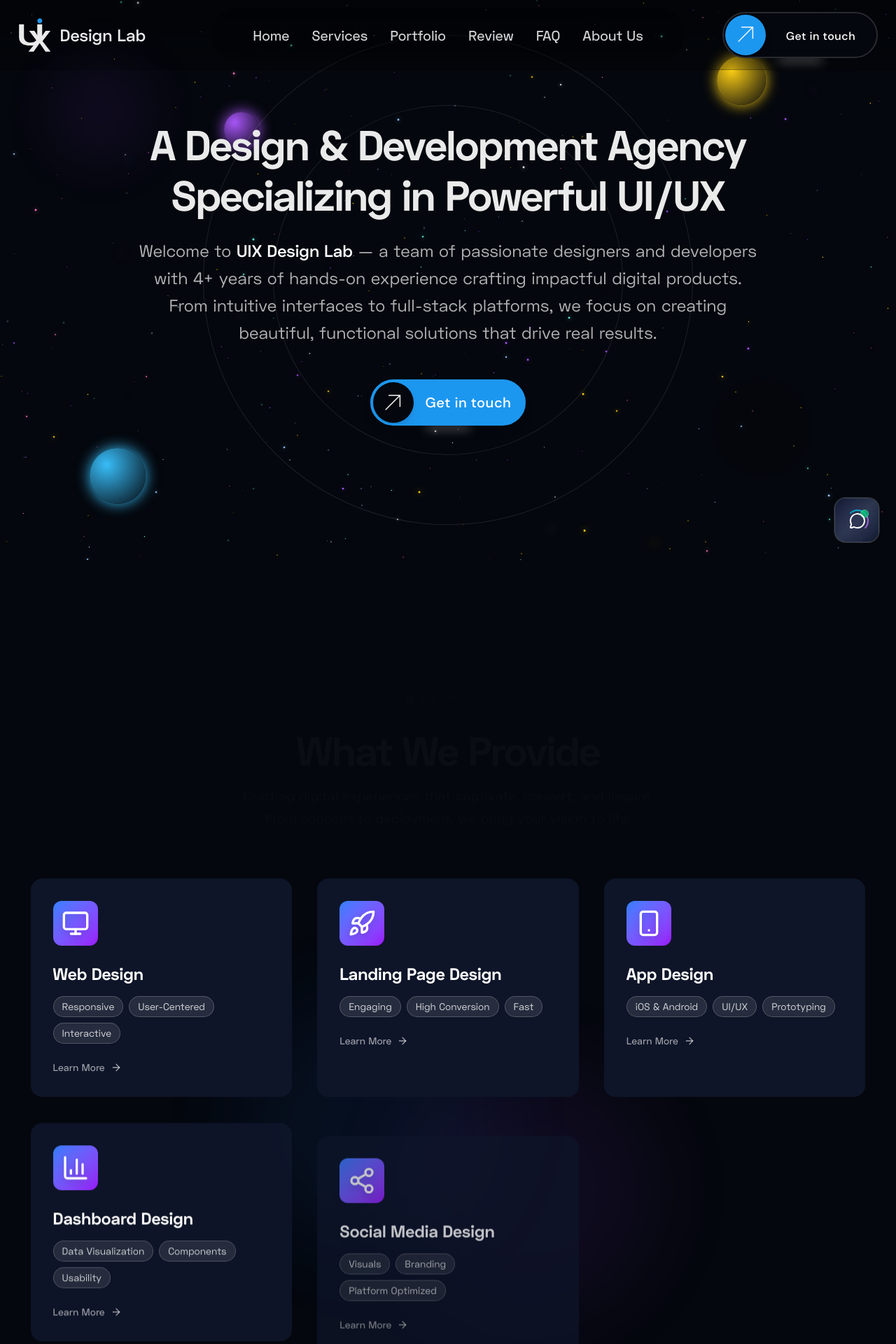
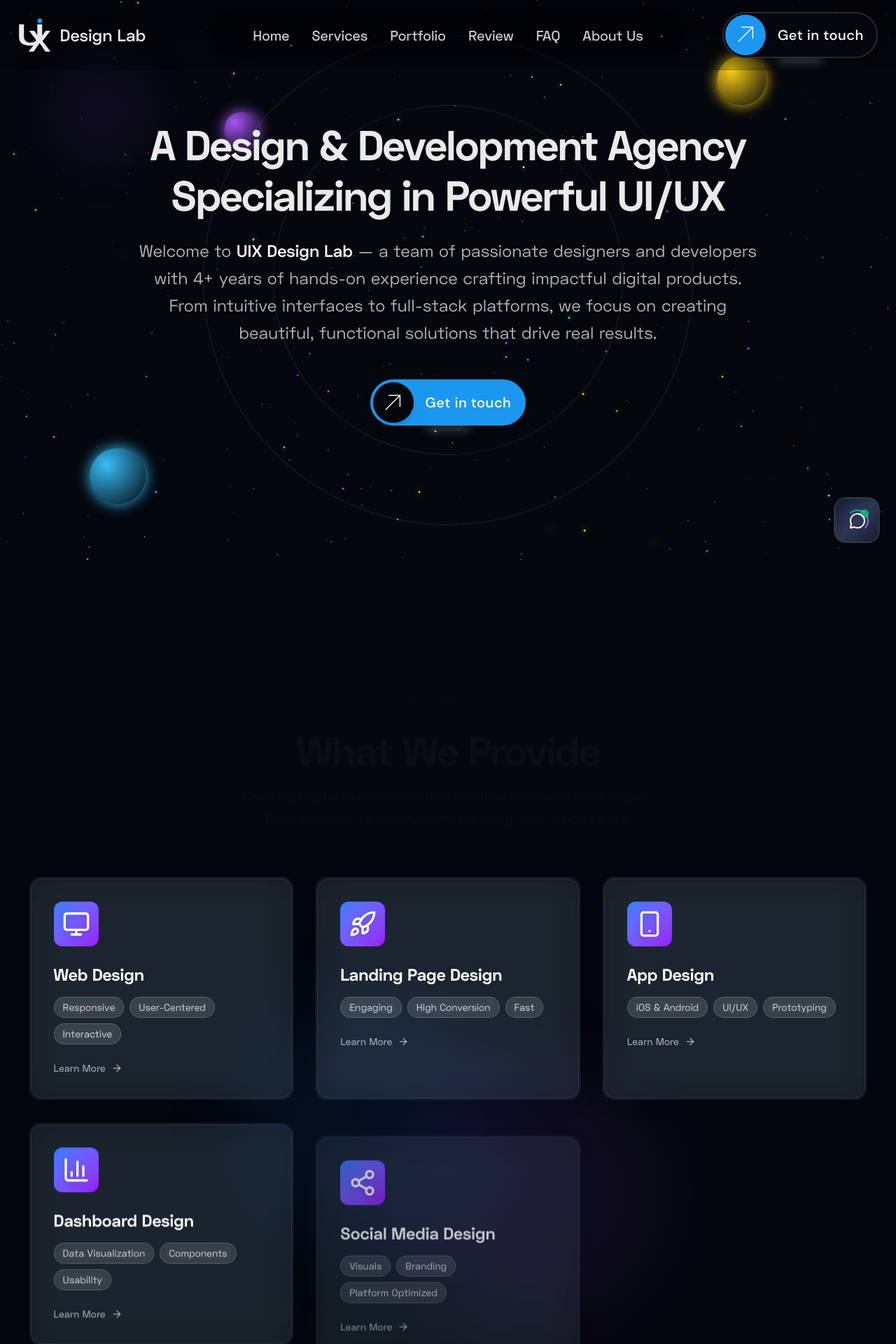
Before and after one commit to Levi9111/UIX-Design-Lab, a Next.js app: page / in a window 1280 px wide. Shown: the top 1920 px of the page at 70% size. Built offline with nearby package versions, Linux system fonts and the light colour scheme; a web font is replaced by a local one.

Commit message:
services ui updated

```diff
--- a/eslint.config.mjs
+++ b/eslint.config.mjs
@@ -1,3 +1,4 @@
+// eslint.config.js
 import { dirname } from 'path';
 import { fileURLToPath } from 'url';
 import { FlatCompat } from '@eslint/eslintrc';
@@ -9,29 +10,44 @@
   baseDirectory: __dirname,
 });
 
-const eslintConfig = [
-  ...compat.extends('next/core-web-vitals', 'next/typescript'),
+export default [
+  // Use Next.js defaults (web vitals + TypeScript)
+  ...compat.extends('next/core-web-vitals', 'next'),
+
+  // Use Tailwind plugin correctly (not in plugins array)
+  ...compat.extends('plugin:tailwindcss/recommended'),
+
   {
-    plugins: ['prettier', 'tailwindcss/recommended'],
+    files: ['**/*.{ts,tsx,js,jsx}'],
+    plugins: ['prettier'],
     rules: {
+      // Code style
       'eqeqeq': ['error', 'always'],
       'curly': ['error', 'multi-line'],
       'no-console': 'warn',
       'no-unused-vars': ['warn', { argsIgnorePattern: '^_' }],
-      'consistent-return': 'error',
-      'react/prop-types': 'off',
-      'react/jsx-key': 'error',
-      'react/jsx-no-target-blank': 'error',
-      'jsx-a11y/anchor-is-valid': 'warn',
-      'jsx-a11y/alt-text': 'error',
-      'jsx-a11y/no-autofocus': 'warn',
-      'jsx-a11y/label-has-associated-control': 'error',
-      'prettier/prettier': 'error',
       'no-var': 'error',
       'prefer-const': ['error', { destructuring: 'all' }],
       'prefer-template': 'error',
       'no-multi-spaces': 'error',
       'arrow-body-style': ['error', 'as-needed'],
+      'consistent-return': 'error',
+
+      // React & JSX
+      'react/jsx-key': 'error',
+      'react/jsx-no-target-blank': 'error',
+      'react/prop-types': 'off',
+
+      // a11y
+      'jsx-a11y/anchor-is-valid': 'warn',
+      'jsx-a11y/alt-text': 'error',
+      'jsx-a11y/no-autofocus': 'warn',
+      'jsx-a11y/label-has-associated-control': 'error',
+
+      // Prettier
+      'prettier/prettier': 'error',
+
+      // TypeScript
       '@typescript-eslint/no-unused-vars': [
         'warn',
         { argsIgnorePattern: '^_' },
@@ -39,6 +55,8 @@
       '@typescript-eslint/explicit-module-boundary-types': 'off',
       '@typescript-eslint/no-explicit-any': 'warn',
       '@typescript-eslint/no-empty-interface': 'warn',
+
+      // Import/order
       'import/no-extraneous-dependencies': ['error', { devDependencies: true }],
       'import/order': [
         'error',
@@ -57,5 +75,3 @@
     },
   },
 ];
-
-export default eslintConfig;
--- a/package.json
+++ b/package.json
@@ -10,6 +10,7 @@
   },
   "dependencies": {
     "clsx": "^2.1.1",
+    "developer-icons": "^6.0.1",
     "framer-motion": "^12.18.1",
     "gsap": "^3.13.0",
     "lucide-react": "^0.515.0",
--- a/src/components/FAQs/DesktopFAQs.tsx
+++ b/src/components/FAQs/DesktopFAQs.tsx
@@ -2,7 +2,6 @@
 import { useState, useRef, useEffect } from 'react';
 import { AnimatePresence, motion } from 'framer-motion';
 import { ChevronDown, HelpCircle, MessageCircle } from 'lucide-react';
-import { FaWhatsapp, FaTelegramPlane } from 'react-icons/fa';
 import { accordionData } from '.';
 import SupportModal from './SupportModal';
 
--- a/src/components/Navigation/DesktopNavbar.tsx
+++ b/src/components/Navigation/DesktopNavbar.tsx
@@ -321,15 +321,12 @@
                   exit={{ opacity: 0, scale: 0.8 }}
                   transition={{ duration: 0.3 }}
                 >
-                  <Button>
-                    <motion.span
-                      animate={{
-                        fontSize: scrolled ? '14px' : '16px',
-                        transition: { duration: 0.3, ease: 'easeOut' },
-                      }}
-                    >
-                      Get in touch
-                    </motion.span>
+                  <Button
+                    onClick={() => {
+                      window.open('/get-in-touch');
+                    }}
+                  >
+                    Get in touch
                   </Button>
                 </motion.div>
               )}
--- a/src/components/Services/ProvidedServices.tsx
+++ b/src/components/Services/ProvidedServices.tsx
@@ -7,8 +7,11 @@
 import clsx from 'clsx';
 
 // Unified styling constants
-const UNIFIED_GRADIENT = 'from-blue-500 via-purple-500 to-pink-500';
-// const UNIFIED_HOVER_GRADIENT = 'from-blue-600 via-purple-600 to-pink-600';
+const UNIFIED_GRADIENT =
+  'from-blue-300/10 via-sky-400/15 to-cyan-500/10 bg-opacity-20 backdrop-blur-xl';
+const UNIFIED_HOVER_GRADIENT =
+  'from-blue-600/30 via-sky-500/25 to-cyan-600/20 backdrop-blur-2xl';
+
 const UNIFIED_ICON_GRADIENT = 'from-blue-500 to-purple-600';
 
 const ServiceCard: React.FC<ServiceCardProps> = ({
@@ -27,18 +30,22 @@
       ref={cardRef}
       onClick={onClick}
       className={clsx(
-        `group relative overflow-hidden rounded-2xl bg-gradient-to-br p-[2px] transition-all duration-700 ease-out transform cursor-pointer`,
+        'group relative overflow-hidden rounded-2xl p-[1px] transition-all duration-700 ease-out transform cursor-pointer',
         isVisible ? 'translate-y-0 opacity-100' : 'translate-y-20 opacity-0',
-        // isHovered ? UNIFIED_HOVER_GRADIENT : UNIFIED_GRADIENT,
+        'bg-blue-300/5 border border-blue-300/10 backdrop-blur-xl shadow-[0_4px_30px_rgba(0,0,0,0.1)] ',
       )}
-      style={{ transitionDelay: `${index * 150}ms` }}
+      style={{
+        transitionDelay: `${index * 150}ms`,
+        // background:
+        //   'linear-gradient(135deg, rgba(59, 130, 246, 0.3) 0%, rgba(139, 92, 246, 0.2) 100%)',
+      }}
       onMouseEnter={() => setIsHovered(true)}
       onMouseLeave={() => setIsHovered(false)}
     >
       {/* Shimmer effect */}
       <div className='absolute inset-0 bg-gradient-to-r from-transparent via-white/20 to-transparent opacity-0 group-hover:opacity-100 transition-opacity duration-500 transform -skew-x-12 -translate-x-full group-hover:translate-x-full animation-duration-1000'></div>
 
-      <div className='relative h-full bg-slate-900/95 backdrop-blur-sm rounded-2xl p-8 transition-all duration-500 group-hover:bg-slate-900/90'>
+      <div className='relative h-full bg-white/5 backdrop-blur-xl border border-white/10 rounded-2xl p-8 transition-all duration-500 group-hover:bg-white/10'>
         {/* Sparkles icon */}
         <div className='absolute top-4 right-4 opacity-0 group-hover:opacity-100 transition-all duration-500 transform translate-y-2 group-hover:translate-y-0'>
           <Sparkles className='w-5 h-5 text-white/40 animate-pulse' />
--- a/src/components/Services/index.tsx
+++ b/src/components/Services/index.tsx
@@ -16,8 +16,8 @@
     shortTitle: 'Web',
     tags: ['Responsive', 'User-Centered', 'Interactive'],
     icon: Monitor,
-    gradient: 'from-blue-500 to-purple-600',
-    hoverGradient: 'from-blue-600 to-purple-700',
+    gradient: 'from-indigo-500 to-sky-500',
+    hoverGradient: 'from-indigo-600 to-sky-600',
     description:
       'Create stunning, responsive websites that engage and convert visitors.',
     features: [
@@ -38,8 +38,8 @@
     shortTitle: 'Landing',
     tags: ['Engaging', 'High Conversion', 'Fast'],
     icon: Rocket,
-    gradient: 'from-emerald-500 to-teal-600',
-    hoverGradient: 'from-emerald-600 to-teal-700',
+    gradient: 'from-teal-500 to-lime-500',
+    hoverGradient: 'from-teal-600 to-lime-600',
     description:
       'High-converting landing pages that drive results and maximize ROI.',
     features: [
@@ -60,8 +60,8 @@
     shortTitle: 'App',
     tags: ['iOS & Android', 'UI/UX', 'Prototyping'],
     icon: Smartphone,
-    gradient: 'from-orange-500 to-red-600',
-    hoverGradient: 'from-orange-600 to-red-700',
+    gradient: 'from-rose-500 to-fuchsia-500',
+    hoverGradient: 'from-rose-600 to-fuchsia-600',
     description:
       'Intuitive mobile apps that users love and keep coming back to.',
     features: [
@@ -82,8 +82,8 @@
     shortTitle: 'Dashboard',
     tags: ['Data Visualization', 'Components', 'Usability'],
     icon: BarChart3,
-    gradient: 'from-cyan-500 to-blue-600',
-    hoverGradient: 'from-cyan-600 to-blue-700',
+    gradient: 'from-cyan-500 to-violet-500',
+    hoverGradient: 'from-cyan-600 to-violet-600',
     description:
       'Data-driven dashboards that make complex information accessible.',
     features: [
@@ -104,8 +104,8 @@
     shortTitle: 'Social',
     tags: ['Visuals', 'Branding', 'Platform Optimized'],
     icon: Share2,
-    gradient: 'from-pink-500 to-rose-600',
-    hoverGradient: 'from-pink-600 to-rose-700',
+    gradient: 'from-pink-500 to-amber-500',
+    hoverGradient: 'from-pink-600 to-amber-600',
     description:
       'Eye-catching social media designs that boost engagement and brand awareness.',
     features: [
@@ -126,8 +126,8 @@
     shortTitle: 'Dev',
     tags: ['Next.js', 'MERN Stack', 'WordPress'],
     icon: Code,
-    gradient: 'from-violet-500 to-indigo-600',
-    hoverGradient: 'from-violet-600 to-indigo-700',
+    gradient: 'from-purple-600 to-blue-600',
+    hoverGradient: 'from-purple-700 to-blue-700',
     description:
       'Full-stack development solutions built with modern technologies.',
     features: [
--- a/src/components/designs/AnimatedSupportWidget.tsx
+++ b/src/components/designs/AnimatedSupportWidget.tsx
@@ -1,15 +1,9 @@
 'use client';
 
-import {
-  MessageCircle,
-  X,
-  MessageSquare,
-  Send,
-  Zap,
-  Users,
-} from 'lucide-react';
+import { MessageCircle, X, Zap, Users } from 'lucide-react';
 import { useEffect, useState } from 'react';
 import { useMedia } from '../hooks/useMedia';
+import { Telegram, WhatsApp } from 'developer-icons';
 
 const ForDesktop = () => {
   const [isExpanded, setIsExpanded] = useState(false);
@@ -152,7 +146,7 @@
               />
 
               <div className='relative z-10 p-1 bg-green-500/20 rounded-lg'>
-                <MessageSquare className='w-5 h-5 text-green-300' />
+                <WhatsApp className='w-7 h-7 text-green-300' />
               </div>
 
               <div className='flex-1 text-left relative z-10'>
@@ -184,7 +178,7 @@
               />
 
               <div className='relative z-10 p-1 bg-blue-500/20 rounded-lg'>
-                <Send className='w-5 h-5 text-blue-300' />
+                <Telegram className='w-7 h-7 text-blue-300' />
               </div>
 
               <div className='flex-1 text-left relative z-10'>
@@ -367,7 +361,7 @@
               <div className='absolute inset-0 bg-green-400/30 rounded-xl scale-0 group-active:scale-100 group-active:opacity-0 opacity-50 transition-all duration-200' />
 
               <div className='relative z-10 flex items-center justify-center h-full'>
-                <MessageSquare className='w-6 h-6 text-green-300 group-hover:text-green-200 transition-colors duration-300' />
+                <WhatsApp className='w-7 h-7 text-green-300 group-hover:text-green-200 transition-colors duration-300' />
               </div>
 
               {/* Active indicator */}
@@ -389,7 +383,7 @@
               <div className='absolute inset-0 bg-blue-400/30 rounded-xl scale-0 group-active:scale-100 group-active:opacity-0 opacity-50 transition-all duration-200' />
 
               <div className='relative z-10 flex items-center justify-center h-full'>
-                <Send className='w-5 h-5 text-blue-300 group-hover:text-blue-200 transition-colors duration-300' />
+                <Telegram className='w-7 h-7 text-blue-300 group-hover:text-blue-200 transition-colors duration-300' />
               </div>
 
               {/* Active indicator */}
--- a/src/components/ui/Footer.tsx
+++ b/src/components/ui/Footer.tsx
@@ -15,6 +15,21 @@
 
 const iconArr = [
   {
+    Icon: SiBehance,
+    link: 'https://www.behance.net/yourprofile',
+    label: 'Behance',
+  },
+  {
+    Icon: SiDribbble,
+    link: 'https://dribbble.com/yourprofile',
+    label: 'Dribbble',
+  },
+  {
+    Icon: SiLinkedin,
+    link: 'https://www.linkedin.com/in/yourprofile',
+    label: 'LinkedIn',
+  },
+  {
     Icon: SiInstagram,
     link: 'https://www.instagram.com/yourprofile',
     label: 'Instagram',
@@ -23,21 +38,6 @@
     Icon: SiX,
     link: 'https://twitter.com/yourprofile',
     label: 'X',
-  },
-  {
-    Icon: SiLinkedin,
-    link: 'https://www.linkedin.com/in/yourprofile',
-    label: 'LinkedIn',
-  },
-  {
-    Icon: SiDribbble,
-    link: 'https://dribbble.com/yourprofile',
-    label: 'Dribbble',
-  },
-  {
-    Icon: SiBehance,
-    link: 'https://www.behance.net/yourprofile',
-    label: 'Behance',
   },
 ];
 
```
Also changed, not shown: 1 other file (tests, documents, lock files or other folders).
